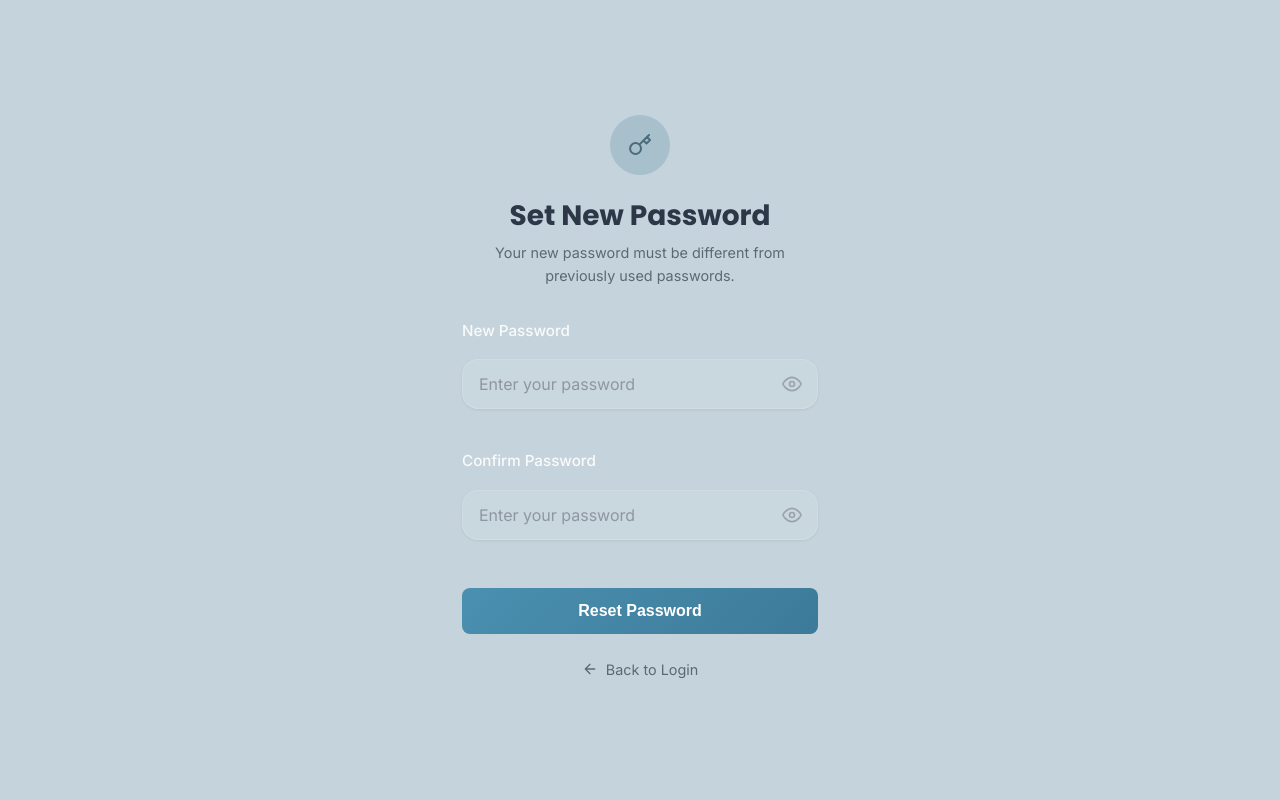
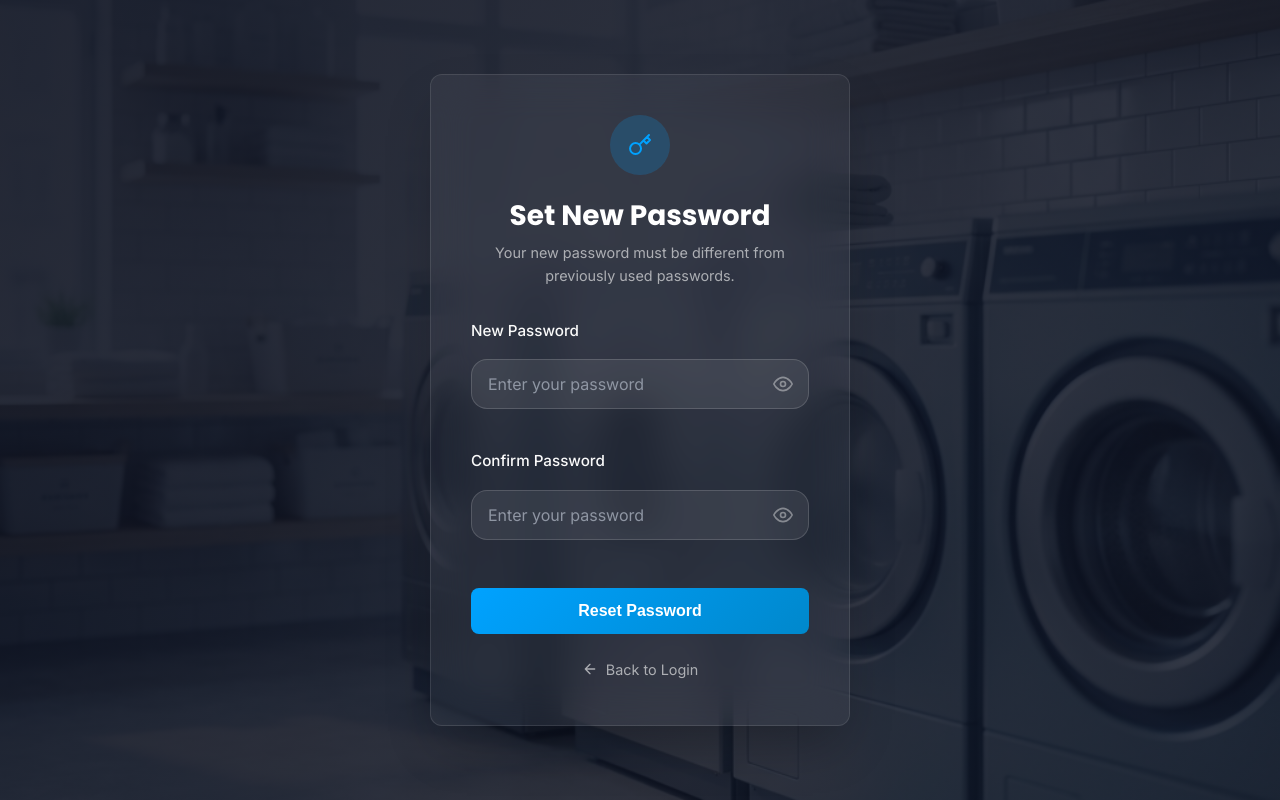
Before and after one commit to KavishaPerera/Wash-TUB, a React app in the folder frontend/: page /verify-code in a window 1280 px wide. Both pictures are taken after typing "Sample", "Sample", "Sample", "Sample", "Sample", "Sample" into the empty fields and a click on the button "Verify Code". Built offline with nearby package versions, Linux system fonts and the light colour scheme; the HTML template or start-up script is replaced by a standard one.

Commit message:
change fogot password colour

```diff
--- a/frontend/src/pages/ForgotPassword.css
+++ b/frontend/src/pages/ForgotPassword.css
@@ -4,42 +4,63 @@
     align-items: center;
     justify-content: center;
     padding: 2rem 1rem;
-    background: #c5d4dc;
+    background-image: url('../images/hero-background.png');
+    background-size: cover;
+    background-position: center;
+    background-repeat: no-repeat;
+    position: relative;
+}
+
+.password-page::before {
+    content: '';
+    position: absolute;
+    top: 0;
+    left: 0;
+    right: 0;
+    bottom: 0;
+    background: linear-gradient(135deg, rgba(10, 15, 30, 0.9) 0%, rgba(10, 15, 30, 0.8) 100%);
+    z-index: 1;
 }
 
 .password-container {
+    position: relative;
+    z-index: 2;
     width: 100%;
     max-width: 420px;
     text-align: center;
 }
 
 .password-card {
-    background: transparent;
-    padding: 2rem;
+    background: rgba(255, 255, 255, 0.05);
+    backdrop-filter: blur(20px);
+    border: 1px solid rgba(255, 255, 255, 0.1);
+    border-radius: 12px;
+    box-shadow: 0 25px 50px -12px rgba(0, 0, 0, 0.25);
+    padding: 2.5rem;
 }
 
 .password-icon {
     width: 60px;
     height: 60px;
     margin: 0 auto 1.5rem;
-    background: #a8c0cc;
+    background: rgba(0, 162, 255, 0.2);
     border-radius: 50%;
     display: flex;
     align-items: center;
     justify-content: center;
-    color: #4a6b7c;
+    color: #00a2ff;
     font-size: 1.5rem;
 }
 
 .password-card h2 {
     font-size: 1.75rem;
     font-weight: 700;
-    color: #2d3748;
+    color: #ffffff;
     margin-bottom: 0.5rem;
 }
 
 .password-card .subtitle {
-    color: #5a6a72;
+    color: rgba(255, 255, 255, 0.6);
     font-size: 0.9rem;
     margin-bottom: 2rem;
 }
@@ -58,31 +79,32 @@
 }
 
 .password-form label {
-    color: #2d3748;
+    color: rgba(255, 255, 255, 0.9);
     font-size: 0.875rem;
-    font-weight: 600;
+    font-weight: 500;
 }
 
 .password-form input {
     width: 100%;
     padding: 0.875rem 1rem;
-    background: #ffffff;
-    border: none;
+    background: rgba(255, 255, 255, 0.05);
+    border: 1px solid rgba(255, 255, 255, 0.1);
     border-radius: 8px;
     font-size: 0.95rem;
-    color: #2d3748;
-    box-shadow: 0 1px 3px rgba(0, 0, 0, 0.08);
-    transition: box-shadow 0.2s ease;
+    color: #ffffff;
     box-sizing: border-box;
+    transition: all 0.2s ease;
 }
 
 .password-form input:focus {
     outline: none;
-    box-shadow: 0 0 0 3px rgba(74, 144, 176, 0.2);
+    border-color: #00a2ff;
+    background: rgba(255, 255, 255, 0.1);
+    box-shadow: 0 0 0 4px rgba(0, 162, 255, 0.1);
 }
 
 .password-form input::placeholder {
-    color: #9ca3af;
+    color: rgba(255, 255, 255, 0.3);
 }
 
 .input-wrapper {
@@ -100,7 +122,7 @@
     transform: translateY(-50%);
     background: none;
     border: none;
-    color: #9ca3af;
+    color: rgba(255, 255, 255, 0.4);
     cursor: pointer;
     padding: 0;
     display: flex;
@@ -109,13 +131,13 @@
 }
 
 .toggle-password:hover {
-    color: #4a6b7c;
+    color: rgba(255, 255, 255, 0.7);
 }
 
 .btn-reset {
     width: 100%;
     padding: 0.875rem;
-    background: linear-gradient(135deg, #4a90b0 0%, #3d7a99 100%);
+    background: linear-gradient(135deg, #00a2ff 0%, #0088cc 100%);
     color: white;
     border: none;
     border-radius: 8px;
@@ -127,9 +149,9 @@
 }
 
 .btn-reset:hover {
-    background: linear-gradient(135deg, #3d7a99 0%, #326a86 100%);
+    background: linear-gradient(135deg, #0088cc 0%, #0077b3 100%);
     transform: translateY(-1px);
-    box-shadow: 0 4px 12px rgba(74, 144, 176, 0.3);
+    box-shadow: 0 4px 12px rgba(0, 162, 255, 0.3);
 }
 
 .back-link {
@@ -137,14 +159,14 @@
     align-items: center;
     gap: 0.5rem;
     margin-top: 1.5rem;
-    color: #5a6a72;
+    color: rgba(255, 255, 255, 0.6);
     font-size: 0.9rem;
     text-decoration: none;
     transition: color 0.2s ease;
 }
 
 .back-link:hover {
-    color: #4a90b0;
+    color: #00a2ff;
 }
 
 .back-link svg {
@@ -166,25 +188,27 @@
     text-align: center;
     font-size: 1.5rem;
     font-weight: 600;
-    background: #ffffff;
-    border: none;
+    background: rgba(255, 255, 255, 0.05);
+    border: 1px solid rgba(255, 255, 255, 0.1);
     border-radius: 8px;
-    box-shadow: 0 1px 3px rgba(0, 0, 0, 0.08);
-    color: #2d3748;
+    color: #ffffff;
 }
 
 .otp-input:focus {
     outline: none;
-    box-shadow: 0 0 0 3px rgba(74, 144, 176, 0.2);
+    border-color: #00a2ff;
+    box-shadow: 0 0 0 4px rgba(0, 162, 255, 0.1);
 }
 
 .resend-link {
-    color: #4a90b0;
+    color: #00a2ff;
     font-size: 0.9rem;
     text-decoration: none;
     cursor: pointer;
     margin-top: 1rem;
     display: inline-block;
+    background: none;
+    border: none;
 }
 
 .resend-link:hover {
@@ -193,8 +217,8 @@
 
 /* Success page specific styles */
 .success-icon {
-    background: #4a90b0;
-    color: white;
+    background: rgba(34, 197, 94, 0.2);
+    color: #22c55e;
 }
 
 /* Responsive */
```
